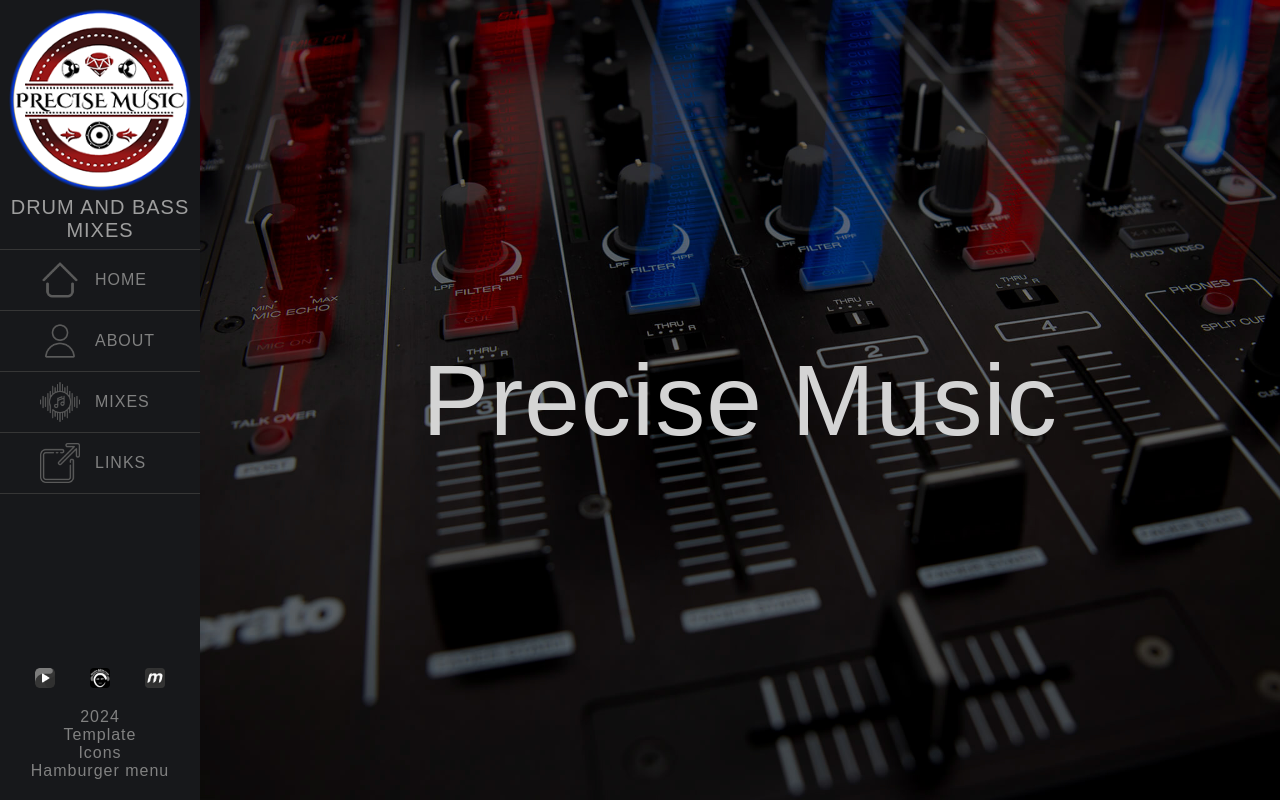
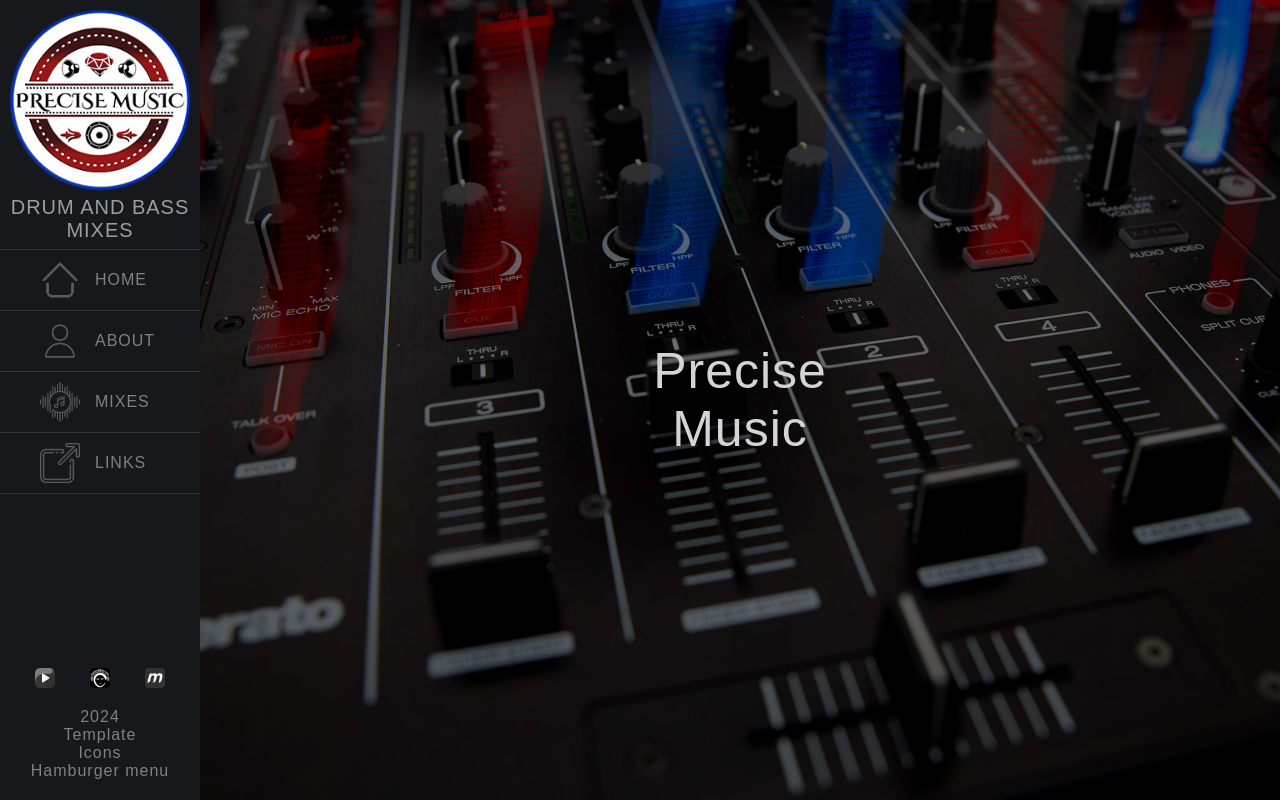
Before and after one commit to matejvalocky/precise-music-react, a React (Create React App) app: page / in a window 1280 px wide. Built offline with nearby package versions, Linux system fonts and the light colour scheme; a web font is replaced by a local one.

Commit message:
oprava hlavného nadpisu h1 domovskej stránky

```diff
--- a/src/components/MainContent.css
+++ b/src/components/MainContent.css
@@ -4,6 +4,6 @@
 
 .mainContent h1{
     color: #d4d4d4;
-    font-size: 100px;
-
+    font-size: 50px;
+    text-align: center;
 }
--- a/src/components/MainContent.js
+++ b/src/components/MainContent.js
@@ -8,7 +8,7 @@ const MainContent = () => {
   return (
     <div className="mainContent content">
 
-        <h1>Precise Music</h1>
+        <h1>Precise <br /> Music</h1>
 
     </div>
   );
```
